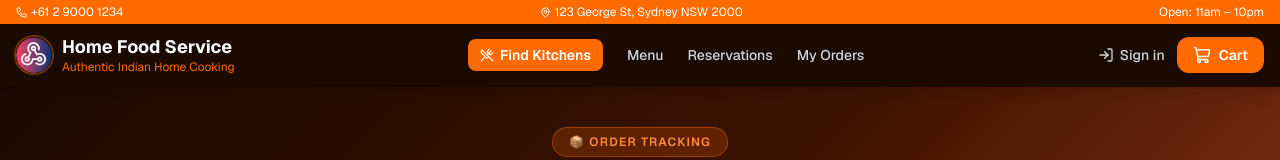
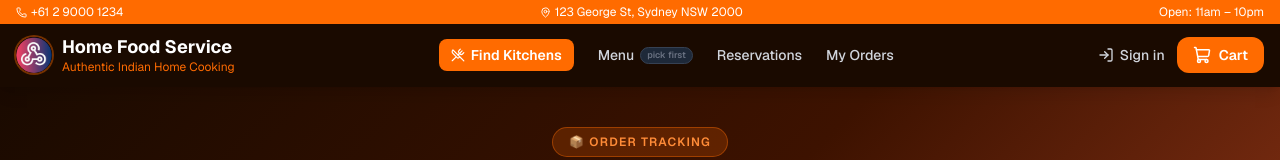
Before and after one commit to Harish1210/foodservice, a Next.js app: page /orders in a window 1280 px wide. Shown: the top 160 px of the page. Built offline with nearby package versions, Linux system fonts and the light colour scheme; no server answers.

Commit message:
Make Menu nav link context-aware: show vendor menu when selected, redirect to vendor picker when not

```diff
--- a/components/Navbar.tsx
+++ b/components/Navbar.tsx
@@ -1,16 +1,21 @@
 "use client";
 import Link from "next/link";
-import { ShoppingCart, Menu, X, Phone, MapPin, ChefHat, LogIn, UtensilsCrossed, ShieldCheck, User } from "lucide-react";
+import { ShoppingCart, Menu, X, Phone, MapPin, ChefHat, LogIn, UtensilsCrossed, ShieldCheck } from "lucide-react";
 import { useState, useEffect } from "react";
 import { useCartStore } from "@/store/cartStore";
 
 export default function Navbar() {
   const [open, setOpen] = useState(false);
   const count = useCartStore((s) => s.getItemCount());
+  const selectedVendorId   = useCartStore((s) => s.selectedVendorId);
+  const selectedVendorName = useCartStore((s) => s.selectedVendorName);
   const [userName, setUserName] = useState<string | null>(null);
   const [userRole, setUserRole] = useState<string | null>(null);
+  // Avoid hydration mismatch — zustand/persist loads from localStorage after mount
+  const [hydrated, setHydrated] = useState(false);
 
   useEffect(() => {
+    setHydrated(true);
     fetch("/api/auth/me").then((r) => r.json()).then((d) => {
       if (d.user) {
         setUserName(d.user.firstName ?? d.user.email);
@@ -18,6 +23,11 @@ export default function Navbar() {
       }
     }).catch(() => {});
   }, []);
+
+  // Build the Menu href: go to the selected vendor's menu, or ask to pick a kitchen first
+  const menuHref = hydrated && selectedVendorId
+    ? `/?vendor=${selectedVendorId}`
+    : "/vendors";
 
   const isVendor = userRole === "vendor";
   const isAdmin = userRole === "admin";
@@ -56,7 +66,23 @@ export default function Navbar() {
             </Link>
           )}
           {!isVendor && !isAdmin && (
-            <Link href="/" className="text-gray-300 hover:text-[#FF6B00] transition-colors font-medium">Menu</Link>
+            <Link
+              href={menuHref}
+              className="flex items-center gap-1.5 text-gray-300 hover:text-[#FF6B00] transition-colors font-medium group relative"
+              title={hydrated && selectedVendorId ? `View menu from ${selectedVendorName ?? "selected kitchen"}` : "Select a kitchen first"}
+            >
+              Menu
+              {hydrated && selectedVendorId && (
+                <span className="text-[10px] font-bold text-[#FF6B00] bg-[#FF6B00]/10 border border-[#FF6B00]/30 px-1.5 py-0.5 rounded-full max-w-[90px] truncate leading-tight">
+                  {selectedVendorName ?? "Kitchen"}
+                </span>
+              )}
+              {hydrated && !selectedVendorId && (
+                <span className="text-[9px] font-semibold text-gray-500 bg-gray-800 border border-gray-700 px-1.5 py-0.5 rounded-full leading-tight">
+                  pick first
+                </span>
+              )}
+            </Link>
           )}
           {!isVendor && !isAdmin && (
             <Link href="/reservations" className="text-gray-300 hover:text-[#FF6B00] transition-colors font-medium">Reservations</Link>
@@ -123,7 +149,22 @@ export default function Navbar() {
             <Link href="/vendors" onClick={() => setOpen(false)} className="text-[#FF6B00] font-semibold py-2 border-b border-[#FF6B00]/20">🍳 Find Kitchens Near You</Link>
           )}
           {!isVendor && !isAdmin && (
-            <Link href="/" onClick={() => setOpen(false)} className="text-gray-300 hover:text-[#FF6B00] py-2 border-b border-[#FF6B00]/20">Menu</Link>
+            <Link
+              href={menuHref}
+              onClick={() => setOpen(false)}
+              className="flex items-center justify-between text-gray-300 hover:text-[#FF6B00] py-2 border-b border-[#FF6B00]/20"
+            >
+              <span>🍽️ Menu</span>
+              {hydrated && selectedVendorId ? (
+                <span className="text-[10px] font-bold text-[#FF6B00] bg-[#FF6B00]/10 border border-[#FF6B00]/30 px-2 py-0.5 rounded-full max-w-[120px] truncate">
+                  {selectedVendorName ?? "Kitchen selected"}
+                </span>
+              ) : (
+                <span className="text-[10px] text-gray-500 bg-gray-800 border border-gray-700 px-2 py-0.5 rounded-full">
+                  Select a kitchen first
+                </span>
+              )}
+            </Link>
           )}
           {!isVendor && !isAdmin && (
             <Link href="/reservations" onClick={() => setOpen(false)} className="text-gray-300 hover:text-[#FF6B00] py-2 border-b border-[#FF6B00]/20">Reservations</Link>
```
